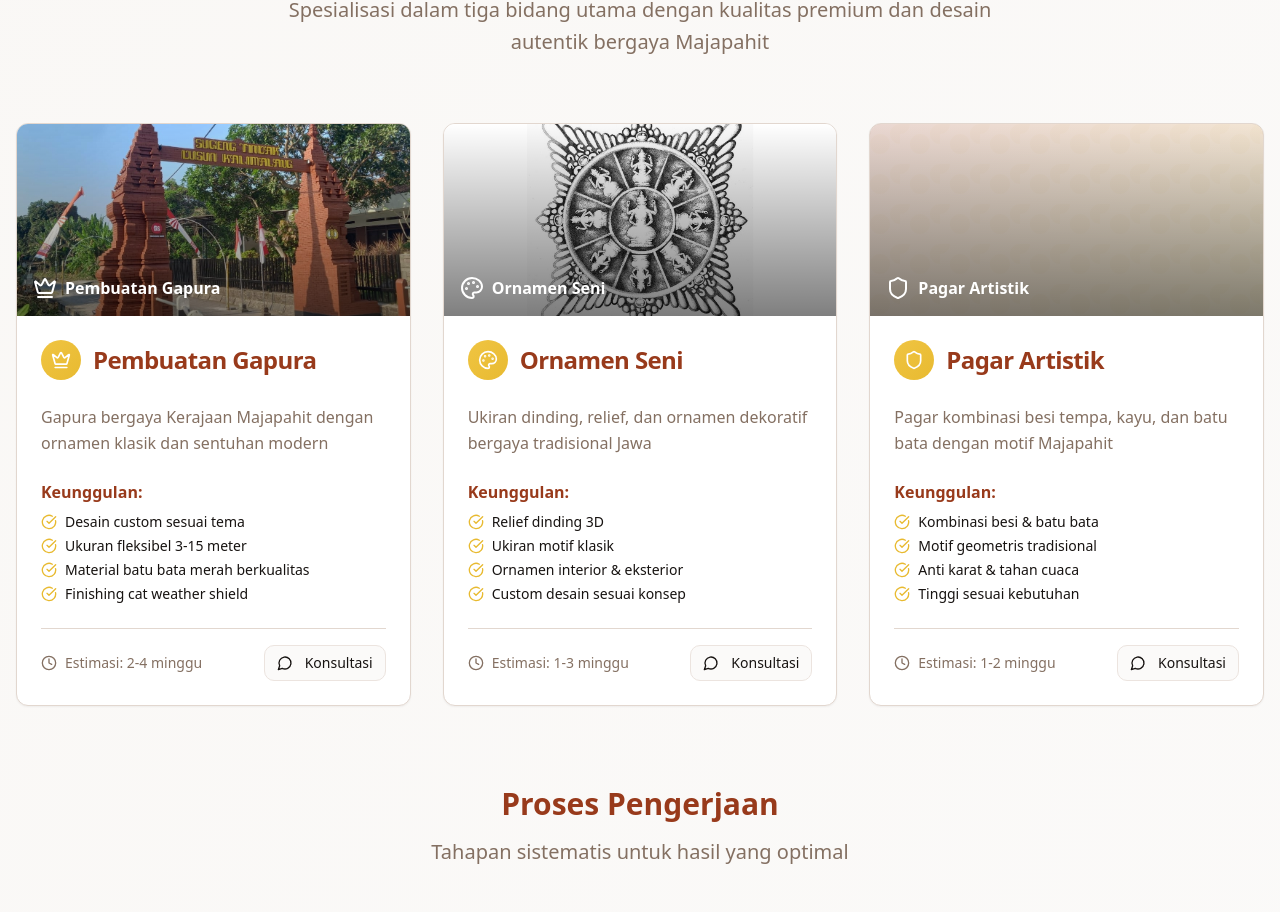
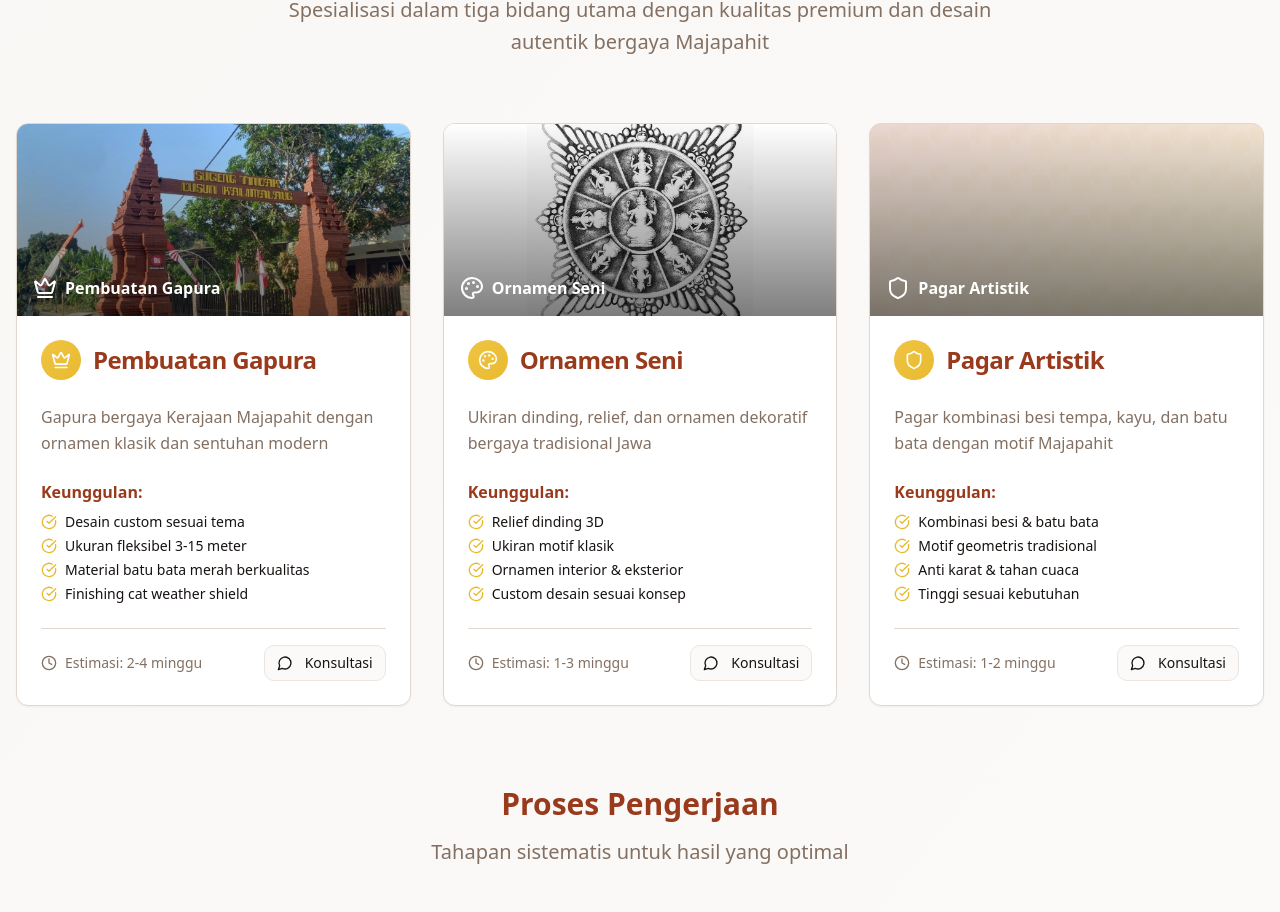
Before and after one commit to hepascall/ssrmajapahit, a React (Vite) app: page / in a window 1280 px wide. Shown: the part 2778-3690 px from the top of the page. Built offline with nearby package versions, Linux system fonts and the light colour scheme.

Commit message:
Add gate image to services
Added the provided image to the "Pembuatan Gapura" section of the Services page.

```diff
--- a/src/components/ServicesSection.tsx
+++ b/src/components/ServicesSection.tsx
@@ -77,7 +77,7 @@ const ServicesSection = () => {
                 {index === 0 ? (
                   // Gapura image for first service
                   <img
-                    src="/lovable-uploads/66564ebf-0242-4987-ad75-3fe5ef66047e.png"
+                    src="/lovable-uploads/ead4c770-b859-43a6-973e-0e414f704b66.png"
                     alt="Gapura Majapahit bergaya tradisional dengan ornamen batu bata merah"
                     className="w-full h-full object-cover"
                   />
```
Also changed, not shown: public/lovable-uploads/ead4c770-b859-43a6-973e-0e414f704b66.png (added).
